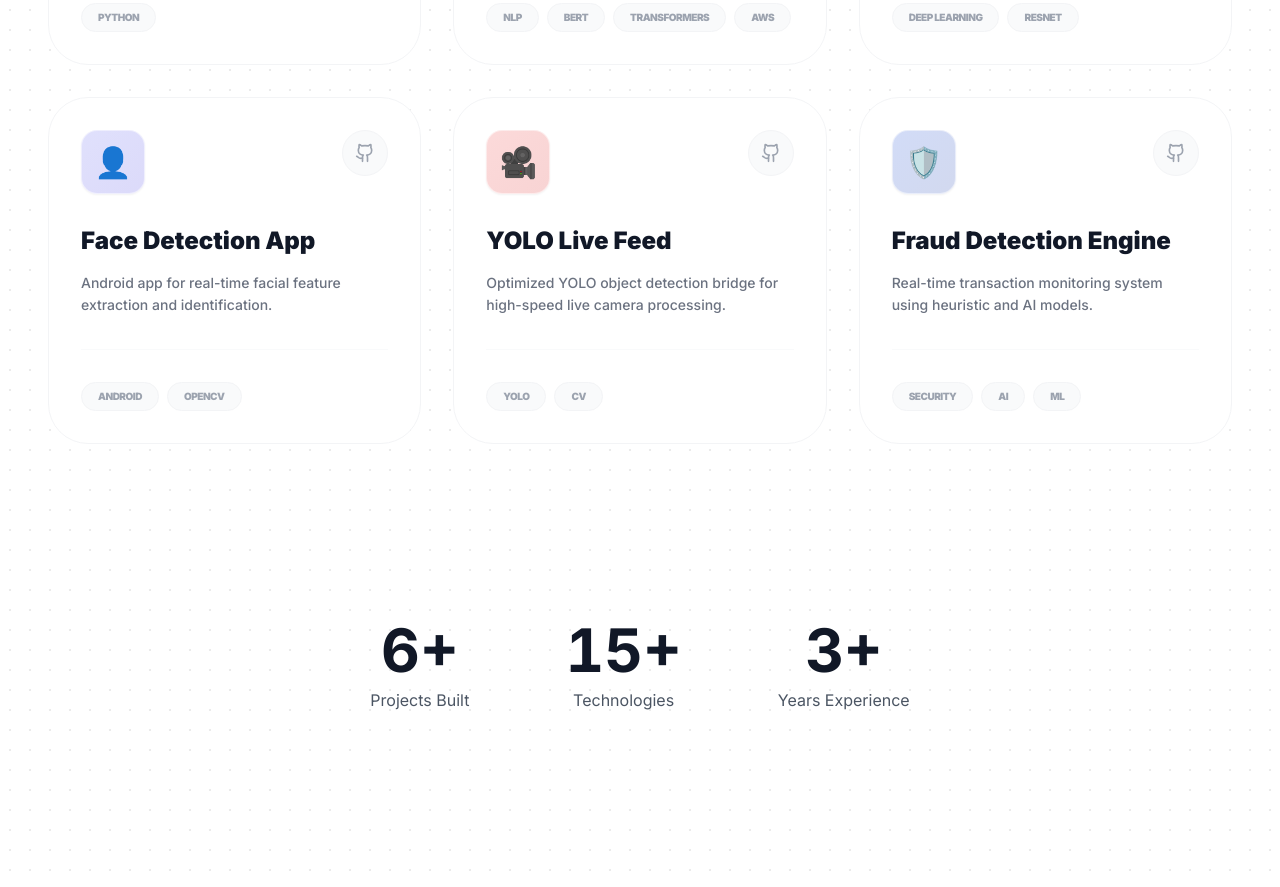
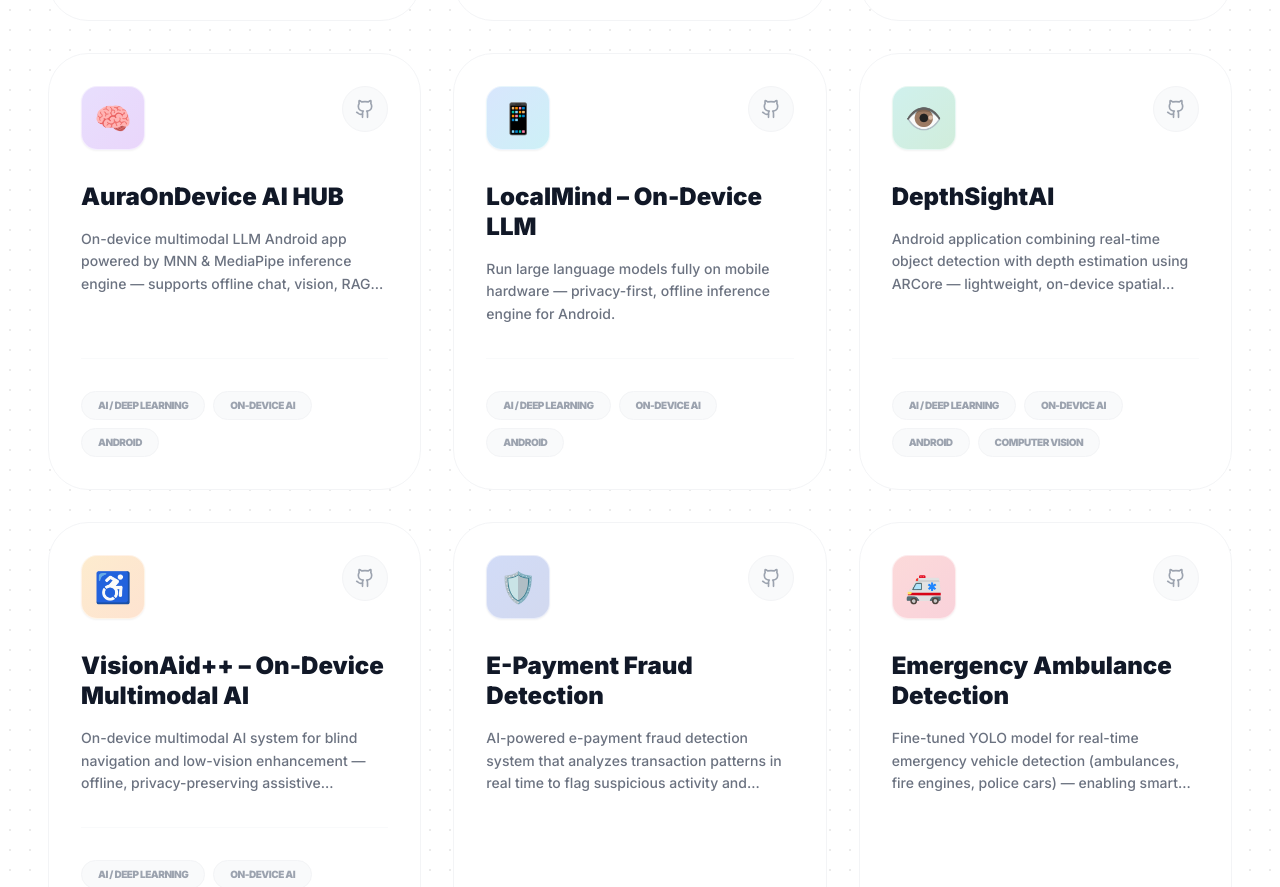
Before and after one commit to rajureddi/portfolio_v2, a React (Vite) app: page / in a window 1280 px wide. Shown: the part 1860-2747 px from the top of the page. Built offline with nearby package versions, Linux system fonts and the light colour scheme.

Commit message:
Update quote generation logic and project tags

```diff
--- a/src/sections/Hero.tsx
+++ b/src/sections/Hero.tsx
@@ -45,6 +45,29 @@ export default function Hero({ onContactClick }: HeroProps) {
 
   const [isHovered, setIsHovered] = useState(false);
   const [isClicked, setIsClicked] = useState(false);
+
+  const quotes = [
+    "Turning complex problems into elegant solutions",
+    "Code is like humor. When you have to explain it, it’s bad.",
+    "First, solve the problem. Then, write the code.",
+    "Simplicity is the soul of efficiency.",
+    "Talk is cheap. Show me the code.",
+    "Any fool can write code that a computer can understand. Good programmers write code that humans can understand.",
+    "Make it work, make it right, make it fast.",
+    "Clean code always looks like it was written by someone who cares.",
+    "Truth can only be found in one place: the code.",
+    "Programming isn't about what you know; it's about what you can figure out.",
+    "Experience is the name everyone gives to their mistakes.",
+    "In order to be irreplaceable, one must always be different."
+  ];
+
+  const [dailyQuote, setDailyQuote] = useState(quotes[0]);
+
+  useEffect(() => {
+    // Pick a random quote on each page load
+    const randomIndex = Math.floor(Math.random() * quotes.length);
+    setDailyQuote(quotes[randomIndex]);
+  }, []);
 
   return (
     <section className="min-h-screen relative flex flex-col px-4 sm:px-6 lg:px-8 xl:px-12">
@@ -187,7 +210,7 @@ export default function Hero({ onContactClick }: HeroProps) {
           className="mt-16 text-center max-w-2xl px-4"
         >
           <p className="text-xl sm:text-2xl text-gray-400 font-medium italic mb-10">
-            "Turning complex problems into elegant solutions"
+            "{dailyQuote}"
           </p>
 
           <div className="flex flex-col sm:flex-row items-center justify-center gap-4">
--- a/src/sections/Projects.tsx
+++ b/src/sections/Projects.tsx
@@ -10,7 +10,7 @@ const projects = [
     description: 'An offline UPI payment solution enabling secure transactions without internet access using USSD (*99#).',
     icon: '💳',
     color: 'from-blue-500/20 to-blue-600/20',
-    tags: ['FinTech', 'UPI', 'USSD', 'Android', 'Kotlin'],
+    tags: ['FinTech', 'Android'],
     github: 'https://github.com/rajureddi/TurantPay',
   },
   {
@@ -20,7 +20,7 @@ const projects = [
     description: 'AI-powered accessibility tool converting spoken language to sign language animations using deep learning.',
     icon: '🤟',
     color: 'from-purple-500/20 to-purple-600/20',
-    tags: ['AI', 'Deep Learning', 'Computer Vision', 'Accessibility'],
+    tags: ['AI / Deep Learning', 'Computer Vision'],
     github: 'https://github.com/rajureddi/voice2sign',
   },
   {
@@ -30,7 +30,7 @@ const projects = [
     description: 'AI-based system using YOLO for real-time density analysis and dynamic signal control.',
     icon: '🚦',
     color: 'from-green-500/20 to-green-600/20',
-    tags: ['AI', 'YOLO', 'Computer Vision', 'Smart Cities'],
+    tags: ['AI / Deep Learning', 'Computer Vision'],
     github: 'https://github.com/rajureddi/Smart-AI-Based-Traffic-Management-System',
   },
   {
@@ -40,7 +40,7 @@ const projects = [
     description: 'Python-based Android learning application built with KivyMD to help students clear academic backlogs.',
     icon: '📚',
     color: 'from-orange-500/20 to-orange-600/20',
-    tags: ['Education', 'Android', 'KivyMD', 'Python'],
+    tags: ['Android'],
     github: 'https://github.com/rajureddi/BACKLOG-WALLAH-',
   },
   {
@@ -50,7 +50,7 @@ const projects = [
     description: 'BERT-based NER system trained on CoNLL-2003 dataset for entity extraction from unstructured text.',
     icon: '🏷️',
     color: 'from-pink-500/20 to-pink-600/20',
-    tags: ['NLP', 'BERT', 'Transformers', 'AWS'],
+    tags: ['AI / Deep Learning'],
     github: 'https://github.com/rajureddi/NER-BERT',
   },
   {
@@ -60,42 +60,96 @@ const projects = [
     description: 'Deep learning plant disease detection using CNNs and ResNet34 with 98% accuracy.',
     icon: '🌱',
     color: 'from-emerald-500/20 to-emerald-600/20',
-    tags: ['Deep Learning', 'ResNet'],
+    tags: ['AI / Deep Learning', 'Computer Vision'],
     github: 'https://github.com/rajureddi/PlantAI',
   },
+  // ── AI Android Apps ──────────────────────────────────────────────
   {
     id: 7,
-    name: 'Face Detection App',
-    url: 'github.com/rajureddi/FaceDetection',
-    description: 'Android app for real-time facial feature extraction and identification.',
-    icon: '👤',
-    color: 'from-indigo-500/20 to-indigo-600/20',
-    tags: ['Android', 'OpenCV'],
-    github: 'https://github.com/rajureddi/FaceDetection',
+    name: 'AuraOnDevice AI HUB',
+    url: 'github.com/rajureddi/AuraOnDevice-AI_HUB',
+    description: 'On-device multimodal LLM Android app powered by MNN & MediaPipe inference engine — supports offline chat, vision, RAG and more without any cloud dependency.',
+    icon: '🧠',
+    color: 'from-violet-500/20 to-purple-600/20',
+    tags: ['AI / Deep Learning', 'On-Device AI', 'Android'],
+    github: 'https://github.com/rajureddi/AuraOnDevice-AI_HUB',
   },
   {
     id: 8,
-    name: 'YOLO Live Feed',
-    url: 'github.com/rajureddi/YOLO-Live',
-    description: 'Optimized YOLO object detection bridge for high-speed live camera processing.',
-    icon: '🎥',
-    color: 'from-red-500/20 to-red-600/20',
-    tags: ['YOLO', 'CV'],
-    github: 'https://github.com/rajureddi/YOLO-Live',
+    name: 'LocalMind – On-Device LLM',
+    url: 'github.com/rajureddi/LocalMind',
+    description: 'Run large language models fully on mobile hardware — privacy-first, offline inference engine for Android.',
+    icon: '📱',
+    color: 'from-blue-500/20 to-cyan-500/20',
+    tags: ['AI / Deep Learning', 'On-Device AI', 'Android'],
+    github: 'https://github.com/rajureddi/LocalMind',
   },
   {
     id: 9,
-    name: 'Fraud Detection Engine',
-    url: 'github.com/rajureddi/FraudAI',
-    description: 'Real-time transaction monitoring system using heuristic and AI models.',
+    name: 'DepthSightAI',
+    url: 'github.com/rajureddi/depthsightai',
+    description: 'Android application combining real-time object detection with depth estimation using ARCore — lightweight, on-device spatial awareness for edge scenarios.',
+    icon: '👁️',
+    color: 'from-teal-500/20 to-green-600/20',
+    tags: ['AI / Deep Learning', 'On-Device AI', 'Android', 'Computer Vision'],
+    github: 'https://github.com/rajureddi/depthsightai',
+  },
+  {
+    id: 10,
+    name: 'VisionAid++ – On-Device Multimodal AI',
+    url: 'github.com/rajureddi/On-Device-MultiModel-Ai-for-blind-navigation-and-low-vision-enhancement',
+    description: 'On-device multimodal AI system for blind navigation and low-vision enhancement — offline, privacy-preserving assistive technology powered by C++ inference.',
+    icon: '♿',
+    color: 'from-amber-500/20 to-orange-500/20',
+    tags: ['AI / Deep Learning', 'On-Device AI', 'Android', 'Computer Vision', 'Freelancing'],
+    github: 'https://github.com/rajureddi/On-Device-MultiModel-Ai-for-blind-navigation-and-low-vision-enhancement',
+  },
+  // ── Security / Detection ─────────────────────────────────────────
+  {
+    id: 11,
+    name: 'E-Payment Fraud Detection',
+    url: 'github.com/rajureddi/epapyment',
+    description: 'AI-powered e-payment fraud detection system that analyzes transaction patterns in real time to flag suspicious activity and protect digital payments.',
     icon: '🛡️',
     color: 'from-blue-700/20 to-blue-800/20',
-    tags: ['Security', 'AI', 'ML'],
-    github: 'https://github.com/rajureddi/FraudAI',
+    tags: ['AI / Deep Learning', 'FinTech'],
+    github: 'https://github.com/rajureddi/epapyment',
+  },
+  {
+    id: 12,
+    name: 'Emergency Ambulance Detection',
+    url: 'github.com/rajureddi/ambulance-detection-Emergency-vechiles-deetection',
+    description: 'Fine-tuned YOLO model for real-time emergency vehicle detection (ambulances, fire engines, police cars) — enabling smart traffic priority systems.',
+    icon: '🚑',
+    color: 'from-red-500/20 to-rose-600/20',
+    tags: ['AI / Deep Learning', 'Computer Vision'],
+    github: 'https://github.com/rajureddi/ambulance-detection-Emergency-vechiles-deetection',
+  },
+  // ── Freelancing ──────────────────────────────────────────────────
+  {
+    id: 13,
+    name: 'VoterSetu',
+    url: 'github.com/rajureddi/votersetu',
+    description: 'Civic-tech platform bridging voters and electoral services — simplifying voter registration, information lookup and electoral awareness.',
+    icon: '🗳️',
+    color: 'from-indigo-500/20 to-blue-500/20',
+    tags: ['Freelancing', 'Android'],
+    github: 'https://github.com/rajureddi/votersetu',
+  },
+  // ── Face Recognition ─────────────────────────────────────────────
+  {
+    id: 14,
+    name: 'Face Recognition Attendance System',
+    url: 'github.com/rajureddi/FACE_RECOGNITION_BASED_ATTENDANCE',
+    description: 'Python-based automated attendance system using face recognition — detects and identifies faces in real time to log attendance with zero manual effort.',
+    icon: '👤',
+    color: 'from-indigo-500/20 to-indigo-600/20',
+    tags: ['AI / Deep Learning', 'Computer Vision'],
+    github: 'https://github.com/rajureddi/FACE_RECOGNITION_BASED_ATTENDANCE',
   },
 ];
 
-const allCategories = ['All', ...new Set(projects.flatMap(p => p.tags))];
+const allCategories = ['All', 'FinTech', 'Android', 'AI / Deep Learning', 'Computer Vision', 'On-Device AI', 'Freelancing'];
 
 export default function Projects() {
   const [selectedCategory, setSelectedCategory] = useState('All');
@@ -134,7 +188,7 @@ export default function Projects() {
             transition={{ duration: 0.6 }}
             className="flex flex-wrap gap-2 md:justify-end max-w-xl"
           >
-            {allCategories.slice(0, 8).map((category) => (
+            {allCategories.slice(0, 12).map((category) => (
               <button
                 key={category}
                 onClick={() => setSelectedCategory(category)}
```
